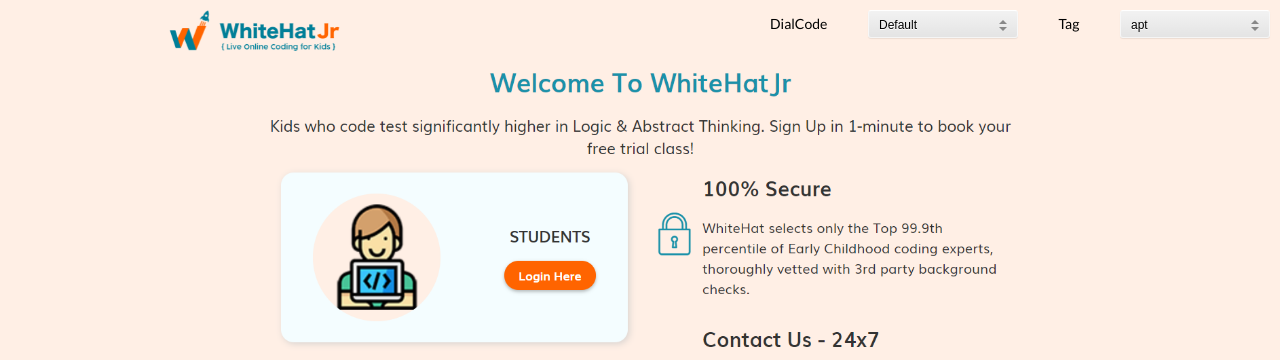
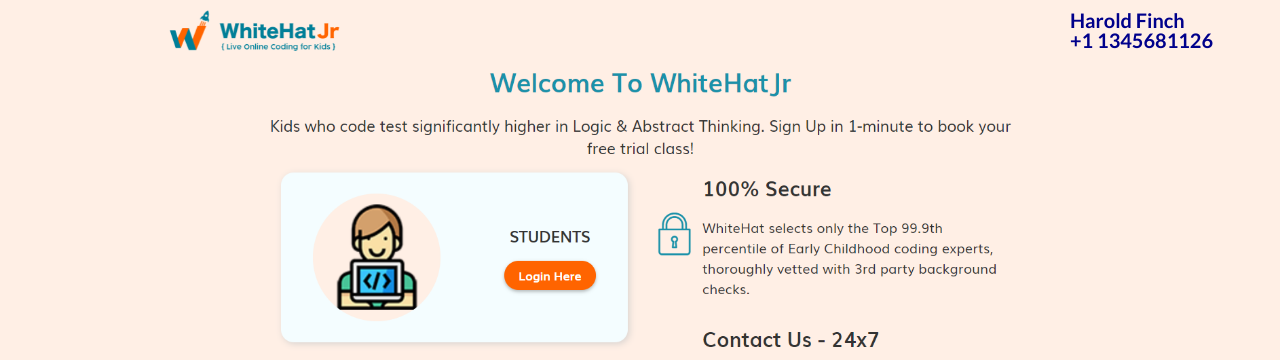
Before and after one commit to harshlive/sfCustomChat, a Flask app: page / in a window 1280 px wide. Shown: the top 360 px of the page. Run offline with Flask 2, Linux system fonts and the light colour scheme.

Commit message:
demo changes

```diff
--- a/app.py
+++ b/app.py
@@ -13,7 +13,14 @@ CORS(app)
 
 @app.route("/")
 def home():
-    return render_template('index.html')
+    sid = request.args.get("sid")
+    if(sid == '1'):
+        context = {"Name": "Sundar Pichai",
+                   "Phone": "+91 7245681126", "DC": "91"}
+    else:
+        context = {"Name": "Harold Finch", "Phone": "+1 1345681126", "DC": "1"}
+
+    return render_template('index.html', context=context)
 
 
 @app.route('/initchat')
@@ -142,7 +149,7 @@ def getMessages(session_id, affinity_token, key):
                 if 'text' in json_resp['messages'][i]['message'].keys():
                     message += json_resp['messages'][i]['message']['text']
         elif json_resp['messages'][0]['type'] == "ChatRequestSuccess":
-            message = "Connected to Harsh Ranjan"
+            message = "Connected to Agent"
         else:
             message = "Typing"
     else:
--- a/static/css/style.css
+++ b/static/css/style.css
@@ -280,11 +280,14 @@ ul {
     position: fixed;
     top: 10px;
     right: 10px;
-    width: 500px;
+    width: 200px;
     display: flex;
-    align-items: center;
-    justify-content: space-between;
-    color: #000;
+    flex-direction: column;
+    align-items: flex-start;
+    justify-content: center;
+    color: darkblue;
+    font-weight: bold;
+    font-size: 20px;
 }
 
 /* Custom Dropdown */
--- a/static/js/index.js
+++ b/static/js/index.js
@@ -135,7 +135,7 @@ function startChat(){
     let itype = document.getElementById("issue-type").value;
     let isubtype = document.getElementById("issue-subtype").value;
     let dialcode = document.getElementById("dialcode").value;
-    let tag = document.getElementById("tag").value;
+    let tag = "trial";
 
     let dept = getDept(itype, isubtype, dialcode, tag);
     let btnid = dept_to_btnid_map[dept];
--- a/templates/index.html
+++ b/templates/index.html
@@ -19,28 +19,9 @@
     </head>
     <body>
         <div class="param-dropdowns">
-            <label>DialCode</label>
-            <div class="dropdown">
-                <select id="dialcode" name="dialcode" class="dropdown-select">
-                    <option value="def">Default</option>
-                    <option value="91">91</option>
-                    <option value="1">1</option>
-                    <option value="44">44</option>
-                    <option value="61">61</option>
-                    <option value="63">63</option>
-                    <option value="64">64</option>
-                    <option value="65">65</option>
-                </select>
-            </div>
-            <label for="tag">Tag</label>
-            <div class="dropdown">
-                <select id="tag" name="tag" class="dropdown-select">
-                    <option value="apt">apt</option>
-                    <option value="paid">paid</option>
-                    <option value="trial">trial</option>
-                    <option value="paid_one_to_two">paid_one_to_two</option>
-                </select>
-            </div>
+            <div>{{context.Name}}</div>
+            <div>{{context.Phone}}</div>
+            <div id="dialcode" class="is-hidden">{{context.DC}}</div>
         </div>
         <!-- End Param Dropdown -->
         <div id="chat-container" class="container clearfix is-hidden">
```
